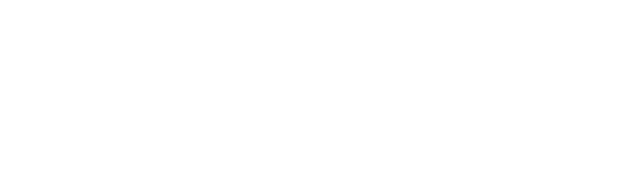
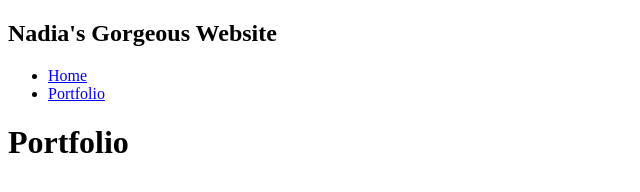
Before and after one commit to nadialvarado07/nadialvarado07.github.io, a plain HTML site: page portfolio.html in a window 1280 px wide. Shown: the whole page, without its empty margins (0-640 px from the left). Drawn offline with Linux system fonts and the light colour scheme.

```diff
--- a/portfolio.html
+++ b/portfolio.html
@@ -0,0 +1,29 @@
+<!DOCTYPE html>
+<html>
+    <head>
+        <title> Nadia's Gorgeous Website</title>
+    </head>
+    <body>
+        <div id="all-contents">
+            <nav>
+                <h1>Nadia's Gorgeous Website</h1>
+                <ul id="nav-li">
+                    <li class=""nav-li">
+                        <a class="nav-a" href="index.html">Home</a>
+                    </li>
+                    <li class="nav-li">
+                        <a class="nav-a" href="portfolio.html">Portfolio</a>
+                    </li>
+                </ul>
+            </nav>
+            <main>
+                <div class="content">
+                    <h1>Portfolio</h1>
+                    <ul id="portfolio">
+
+                    </ul>
+                </div>
+            </main>
+        </div>
+    </body>
+</html>
--- a/style.css
+++ b/style.css
@@ -1,6 +1,6 @@
 body {
     background: rgb(111, 17, 219);
-    color: rgb(45,45,45)
+    color: rgb(110, 39, 192)
     padding:10px;
     font-family: arial;
 }
@@ -19,7 +19,7 @@
 h1 {
     display: flex;
     align-items: center;
-    color: white;
+    color: rgb(139, 20, 219);
     flex: 1;
     margin: 0;
 }
@@ -32,7 +32,7 @@
 }
 a {
     text-decoration: none;
-    color: #fff;
+    color: #8e12f3;
 }
 /* main container area beneath menu */
 main {
@@ -48,7 +48,7 @@
 }
 /*portfolio styles*/
 #interests {
-    border: 4px silver ridge;
+    border: 4px rgb(137, 18, 216) ridge;
     padding: 8px;
 }
 h2, h3 {
```
